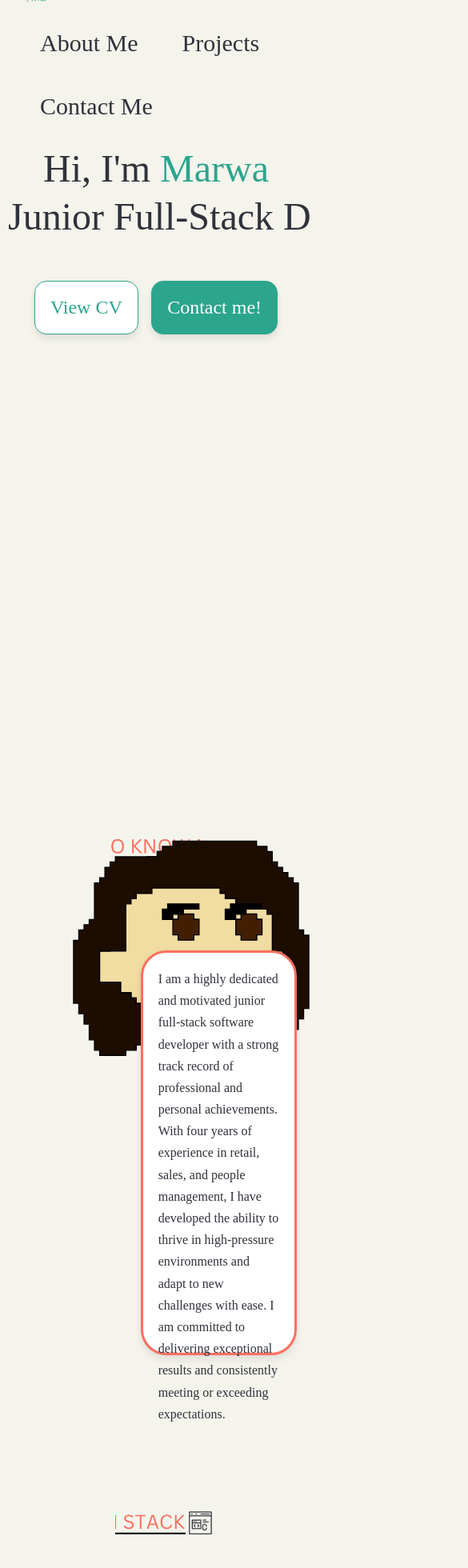
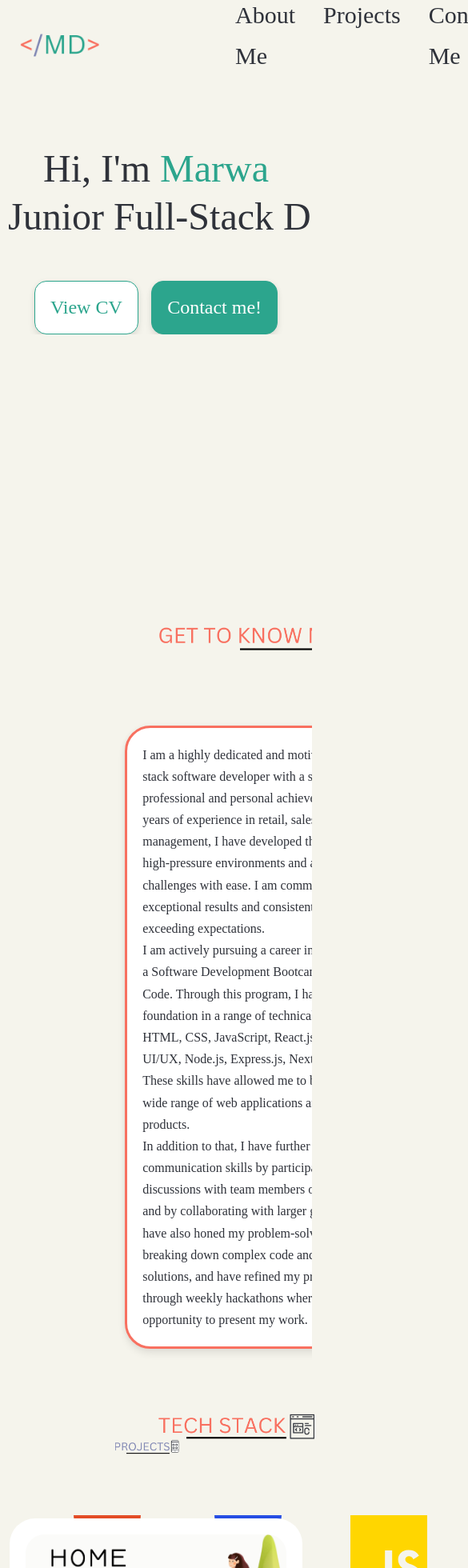
Before and after one commit to MarwaDawood/PersonalWebsite1.0, a React (Create React App) app: page / in a window 390 px wide. Shown: the top 1960 px of the page at 80% size, 585 px wide, since content can reach past the window. Built offline with nearby package versions, Linux system fonts and the light colour scheme.

Commit message:
respon 1

```diff
--- a/src/Components/About/About.css
+++ b/src/Components/About/About.css
@@ -1,22 +1,23 @@
  .about_container {
-    height: 100vh;
-    margin-top: -25%;
+    height: auto;
+    margin-top: -30%;
     overflow: hidden;
 
  }
 
 
  .about_me {
-     aspect-ratio: 1/1;
+
      border-radius: 2rem;
      border: var(--accentColor3) solid;
      background: white;
      display: flex;
      flex-wrap: wrap;
      width: 50%;
-     height: 60%;
-     margin-top: -1%;
-     margin-left: 45%;
+     height: 15%;
+     margin-top: -8%;
+     margin-left: 40%;
+     margin-bottom: 5%;
      transform: rotate(0);
      box-shadow: 0 6px 10px rgba(0, 0, 0, 0.08), 0 0 6px rgba(0, 0, 0, 0.05);
 
@@ -31,22 +32,26 @@
 
  }
 
- .gtkm {
+ .gtkm, .ts {
     width: 30%;
-    height: 30%;
+    height: 20%;
     display: flex;
     justify-content: center;
     margin-left: 35%;
 
  }
 
+ .ts {
+    margin-left: 38%;
+ }
+
 
 .profilePic {
-    width: 25rem;
+    width: 20rem;
     position: absolute;
     overflow: hidden;
     margin-left: 10%;
-    margin-top: 12%;
+    margin-top: 20%;
 
 }
 
@@ -56,14 +61,6 @@ p {
 
 }
 
-.ts {
-        width: 32.5%;
-        height: 30%;
-        display: flex;
-        justify-content: center;
-        margin-left: 37%;
-
-}
 
 .techStack {
     display: inline-grid;
@@ -85,3 +82,62 @@ p {
     box-shadow: 0 0 5px 5px var(--accentColor3);
     border-radius: 15px;
 }
+
+
+
+
+@media screen and (max-width: 1024px) {
+
+    .techStack {
+
+            margin-left: 9%;
+
+}
+
+.profilePic {
+
+    margin-left: 5%;
+    margin-top: 30%;
+
+}
+
+.about_container {
+    margin-top: -65%;
+}
+
+
+}
+
+
+
+
+
+@media screen and (max-width: 600px) {
+
+    .about_container {
+            margin-top: -95%;
+        }
+
+    .about_me {
+        width: 100%;
+
+    }
+
+    .profilePic {
+        display: none;
+    }
+
+        .gtkm,
+        .ts {
+            width: 70%;
+            margin-left: 50%;
+        }
+
+        .techStack {
+            grid-template-columns: auto auto auto;
+            margin-left: 17%;
+
+        }
+
+
+}
--- a/src/Components/Contact/Contact.css
+++ b/src/Components/Contact/Contact.css
@@ -13,11 +13,11 @@
 
 
 .git {
-    width: 30%;
-        height: 30%;
-        display: flex;
-        justify-content: center;
-        margin-left: 38%;
+width: 30%;
+    height: 20%;
+    display: flex;
+    justify-content: center;
+    margin-left: 35%;
 }
 
 form {
--- a/src/Components/Intro/Intro.css
+++ b/src/Components/Intro/Intro.css
@@ -1,7 +1,8 @@
 header {
-    height: 70vh;
+    height: auto;
     padding-top: 3rem;
     overflow: hidden;
+
 
 }
 
@@ -29,7 +30,7 @@ header {
     gap: 0.8rem;
     position: absolute;
     left: 0;
-    bottom: 17rem;
+    bottom: 4rem;
     margin-left: 3%;
 }
 
@@ -44,7 +45,7 @@ header {
 .scroll_down {
     position: absolute;
     right: -1.5rem;
-    bottom: 23em;
+    bottom: 10em;
     transform: rotate(90deg);
     font-weight: 300;
     font-size: 1rem;
--- a/src/Components/NavBar/NavBar.css
+++ b/src/Components/NavBar/NavBar.css
@@ -1,4 +1,76 @@
-nav {
+
+
+.navBar {
+    position: absolute;
+    display: flex;
+    align-items: center;
+    justify-content: space-between;
+    width: 100%;
+    background-color: var(--backgroundColor);
+    z-index: 999;
+    padding: 20px 20px 10px 30px;
+    top: 0;
+}
+
+.logo3 {
+    width: 110px;
+    position: fixed;
+    margin-left: 10px;
+    top: 0;
+    left: 0;
+    margin-left: 20px;
+}
+
+
+
+ul {
+    list-style: none;
+    display: flex;
+    flex-direction: row;
+    margin: 0;
+    padding: 0;
+}
+
+li {
+    margin-left: 20px;
+    padding: 8px 5px 0px 10px;
+}
+
+
+li a {
+    text-decoration: none;
+    color: var(--accentColor2);
+    font-size: 30px;
+
+}
+
+
+
+li a:hover {
+    text-decoration: none;
+    color: var(--accentColor3)
+}
+
+
+@media screen and (max-width: 600px) {
+
+   .navBar {
+    height: 60px;
+    margin-left: 60%;
+    padding-top: 30px;
+
+}
+
+}
+
+
+
+
+
+
+
+
+/*nav {
     position: absolute;
     display: flex;
     justify-content:flex-end;
@@ -7,22 +79,26 @@ nav {
     padding: 10px 0 10px 30px;
     background-color: var(--backgroundColor);
     top: 0;
+}
 
 
+
+
+.logo3 {
+    position: fixed;
+    top: 0;
+    left: 0;
+    margin-left: 25px;
+    width: 11%;
+    margin-top: -25px;
+
 }
-
-nav > img {
-    width: 100px;
-    height: 100px;
-}
-
 
 ul {
     list-style-type: none;
     display: inline;
 
 }
-
 
 li {
     display: inline;
@@ -33,10 +109,9 @@ li {
 
 }
 
-
 li a {
     display: block;
-    padding: 10px ;
+    padding: 10px;
     color: var(--accentColor2);
     text-decoration: none;
 }
@@ -44,19 +119,5 @@ li a {
 
 
 
-li a:hover {
-    text-decoration: none;
-    color: var(--accentColor3)
-}
 
-
-.logo3 {
-    position: fixed;
-    top: 0;
-    left: 0;
-    margin-left: 25px;
-    width: 11%;
-    margin-top: -25px;
-
-
-}
+*/
--- a/src/Components/Projects/Projects.css
+++ b/src/Components/Projects/Projects.css
@@ -16,11 +16,11 @@
 }
 
 .p{
-        width: 32.5%;
-            height: 30%;
-            display: flex;
-            justify-content: center;
-            margin-left: 37%;
+    width: 30%;
+        height: 20%;
+        display: flex;
+        justify-content: center;
+        margin-left: 37%;;
 }
 
 .project_item {
```
